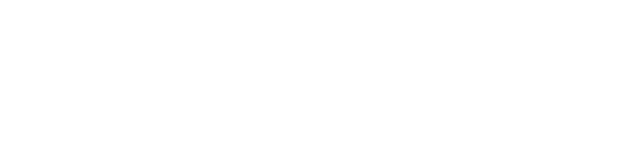
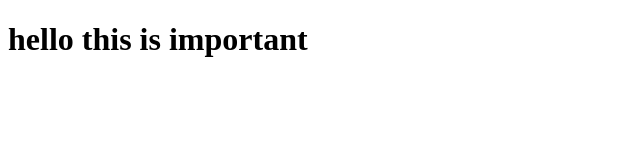
Before and after one commit to MubasharAmjad/git-demo, a plain HTML site: page Demo/index.html in a window 1280 px wide. Shown: the whole page, without its empty margins (0-640 px from the left). Drawn offline with Linux system fonts and the light colour scheme.

Commit message:
Checking restore

```diff
--- a/Demo/index.html
+++ b/Demo/index.html
@@ -6,5 +6,7 @@
     <meta name="viewport" content="width=device-width, initial-scale=1.0" />
     <title>GitHub</title>
   </head>
-  <body></body>
+  <body>
+    <h1>hello this is important </h1>
+  </body>
 </html>
```
Also changed, not shown: 1 other file.
